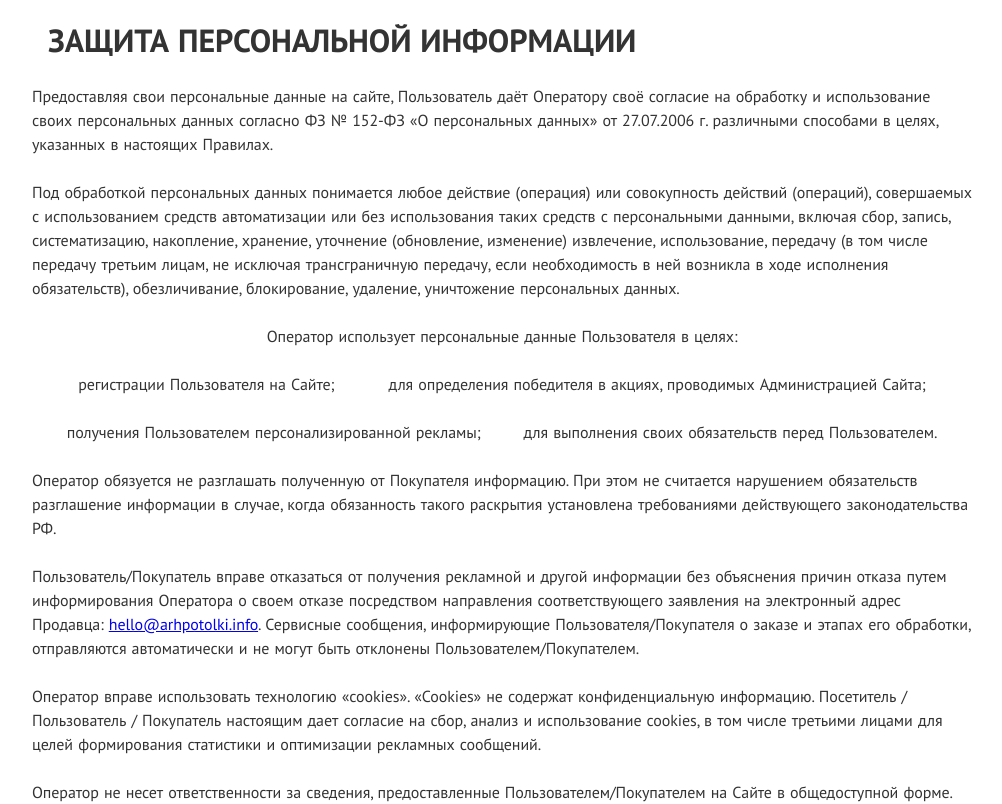
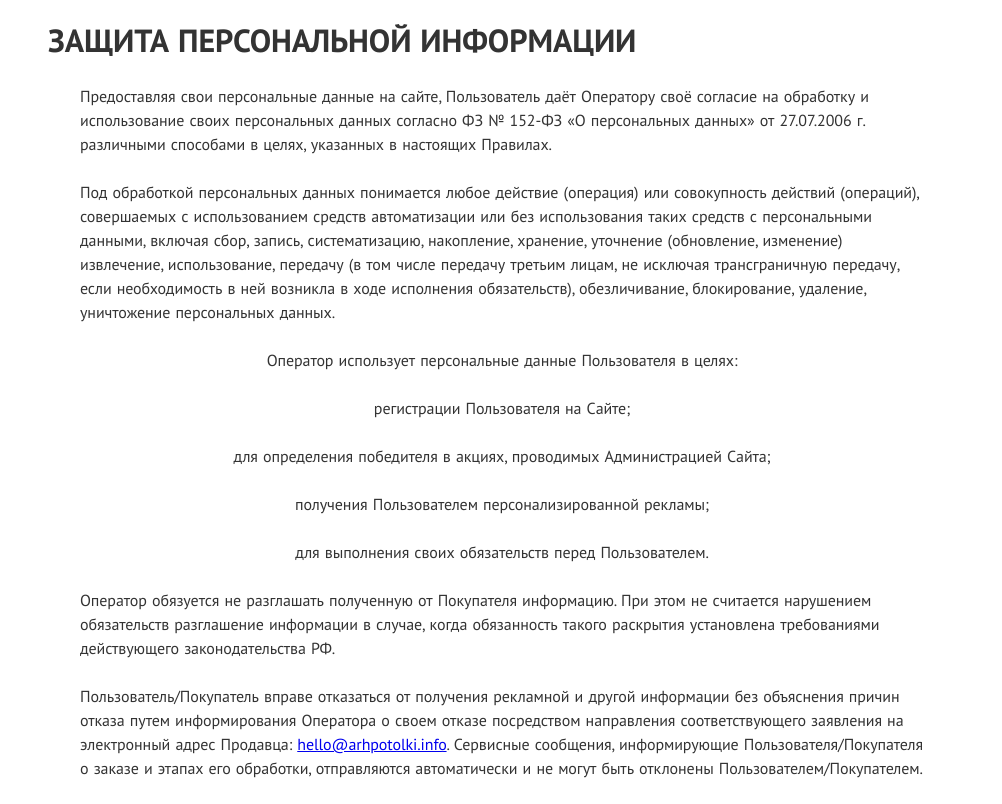
Before and after one commit to panamaprophet/arhpotolki.info, a Next.js app: page /privacy in a window 1280 px wide. Shown: the top 804 px of the page, without its empty margins (138-1140 px from the left). Built offline with nearby package versions, Linux system fonts and the light colour scheme.

Commit message:
add margin for <ul> tag, add list style for <li> tag

```diff
--- a/src/components/List/index.tsx
+++ b/src/components/List/index.tsx
@@ -2,16 +2,46 @@ import { Children, ReactNode } from 'react';
 import { cx } from '../../helpers';
 import styles from './index.module.css';
 
+type list = 'default' | 'numeric' | 'bullet' | 'circle';
 
 interface Props {
+    children: ReactNode,
     nowrap?: boolean,
     align?: string,
-    children: ReactNode,
+    margin?: string | number,
+    flexFlow?: string,
+    listType?: list,
 }
 
 
-export const List = ({ children, align = 'evenly', nowrap = false }: Props) => (
-    <ul className={cx(styles.root, nowrap && styles.root_nowrap, styles[`align_${align}`])}>
-        {Children.map(children, (child, index) => <li key={index} className={styles.listItem}>{child}</li>)}
+export const List = ({
+    children,
+    align = 'evenly',
+    margin = 'auto',
+    nowrap = false,
+    flexFlow = 'row',
+    listType='default',
+}: Props) => (
+    <ul
+        className={
+            cx(
+                styles.root,
+                nowrap && styles.root_nowrap,
+                styles[`flexFlow_${flexFlow}`],
+                styles[`align_${align}`],
+            )}
+        style={{ margin: margin }}
+    >
+        {Children.map(children, (child, index) => (
+            <li
+                key={index}
+                className={
+                    cx(
+                        styles[`listType_${listType}`]
+                    )}
+            >
+                {child}
+            </li>
+        ))}
     </ul>
 );
```
